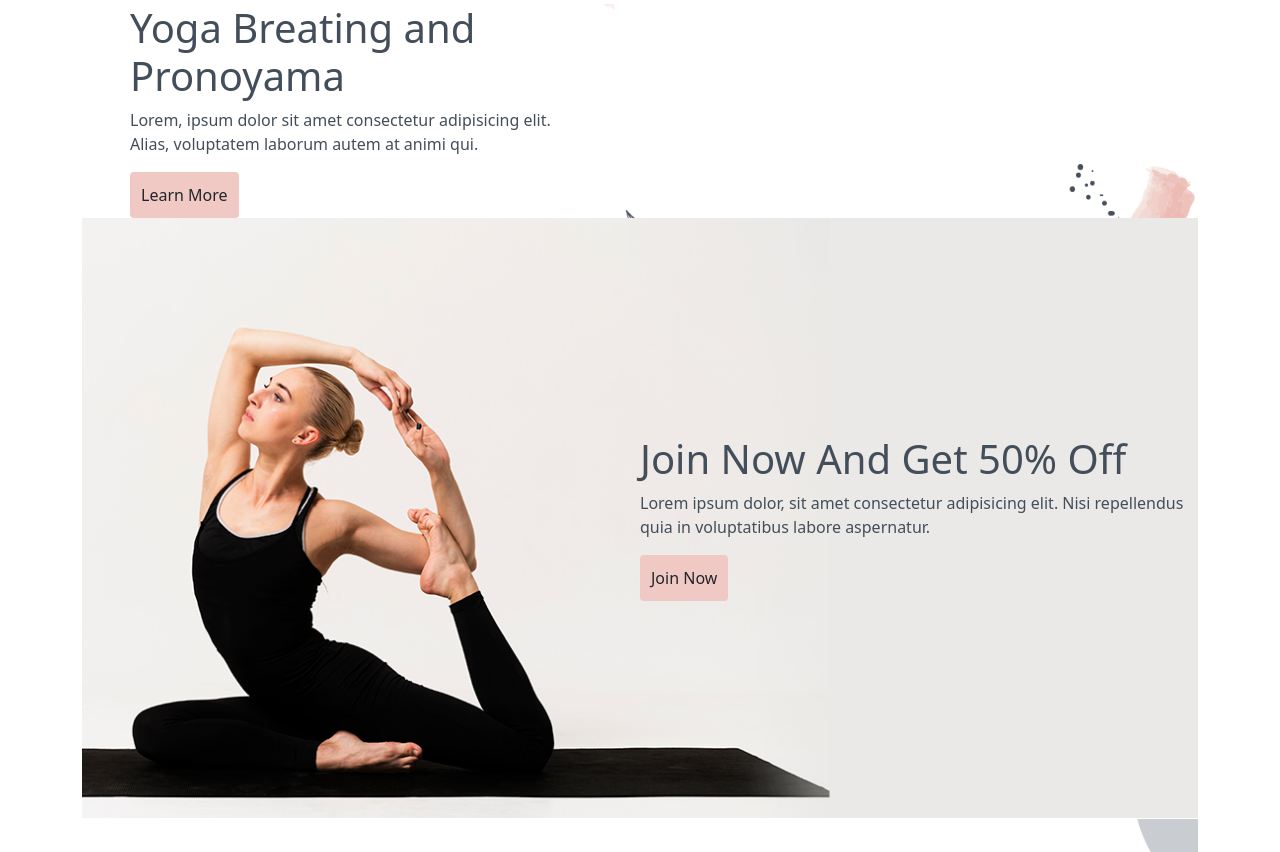
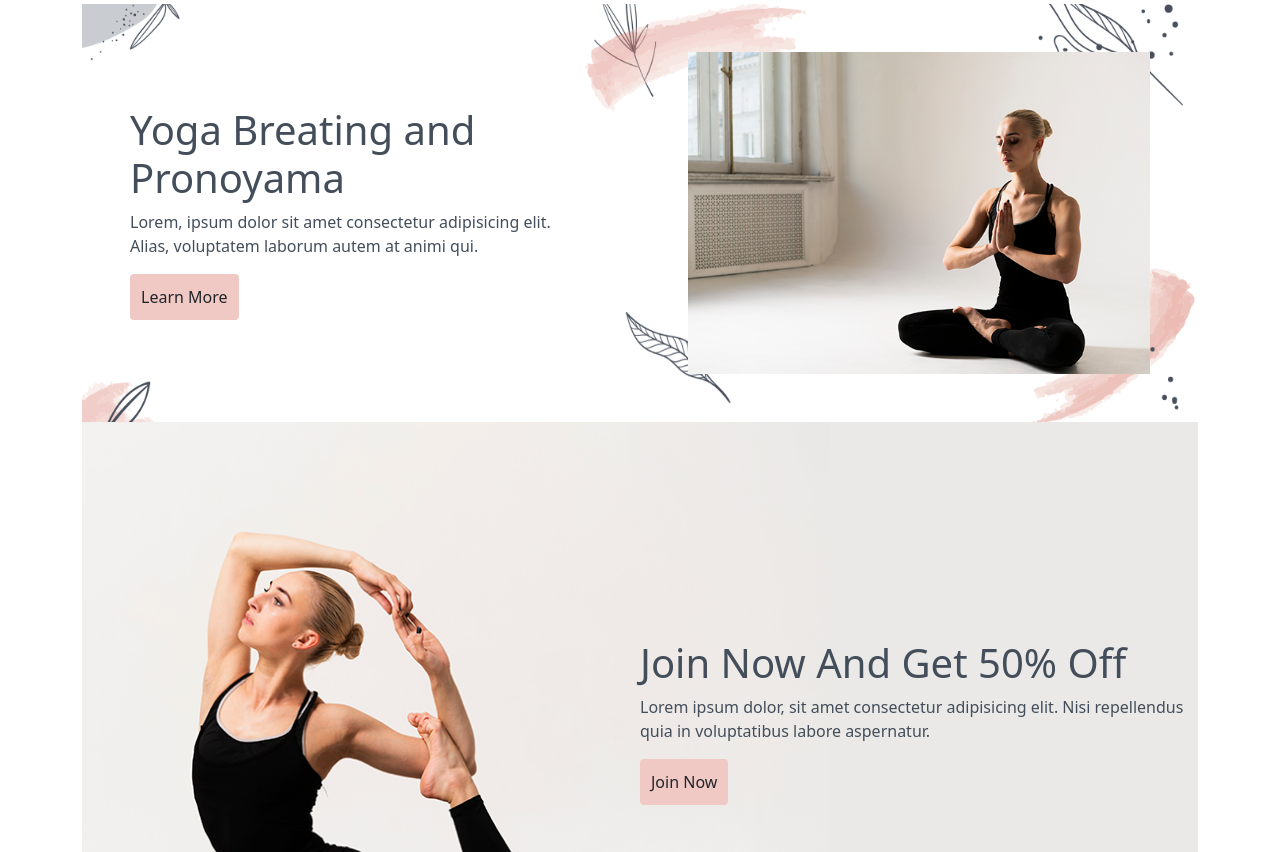
Before and after one commit to md-riaj11/yoga, a plain HTML site: page index.html in a window 1280 px wide. Shown: the part 1590-2442 px from the top of the page. Drawn offline with nearby package versions, Linux system fonts and the light colour scheme; the site is published under a folder, as on GitHub Pages, so addresses that start at the root find nothing.

Commit message:
fixed images

```diff
--- a/index.html
+++ b/index.html
@@ -95,7 +95,7 @@
           </div>
           </div>
           <div class="col-md-6 p-5">
-            <img src="/images/lady-1.png" alt="">
+            <img src="images/lady-1.png" alt="">
         </div>
         </div>
       </section>
```
